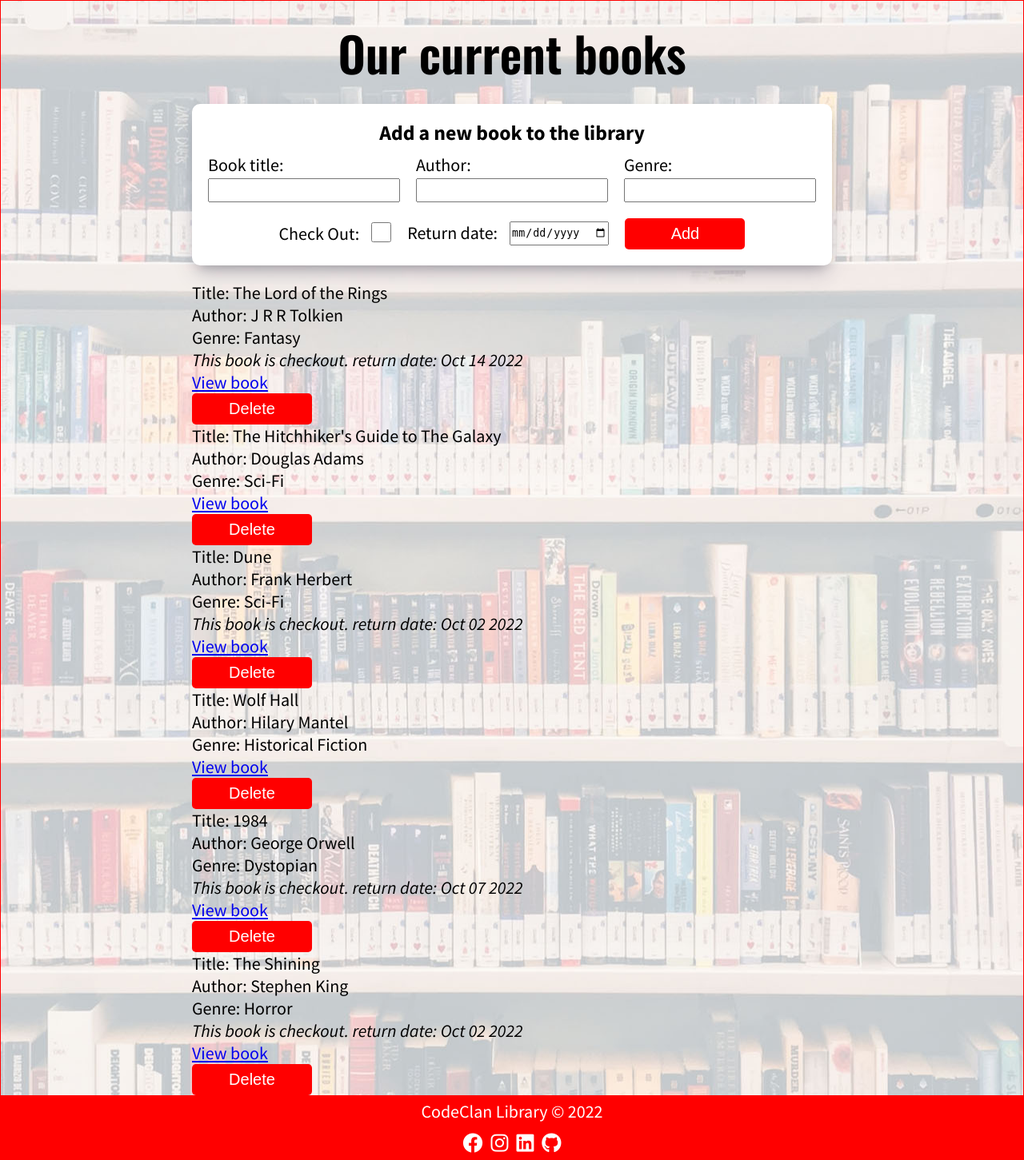
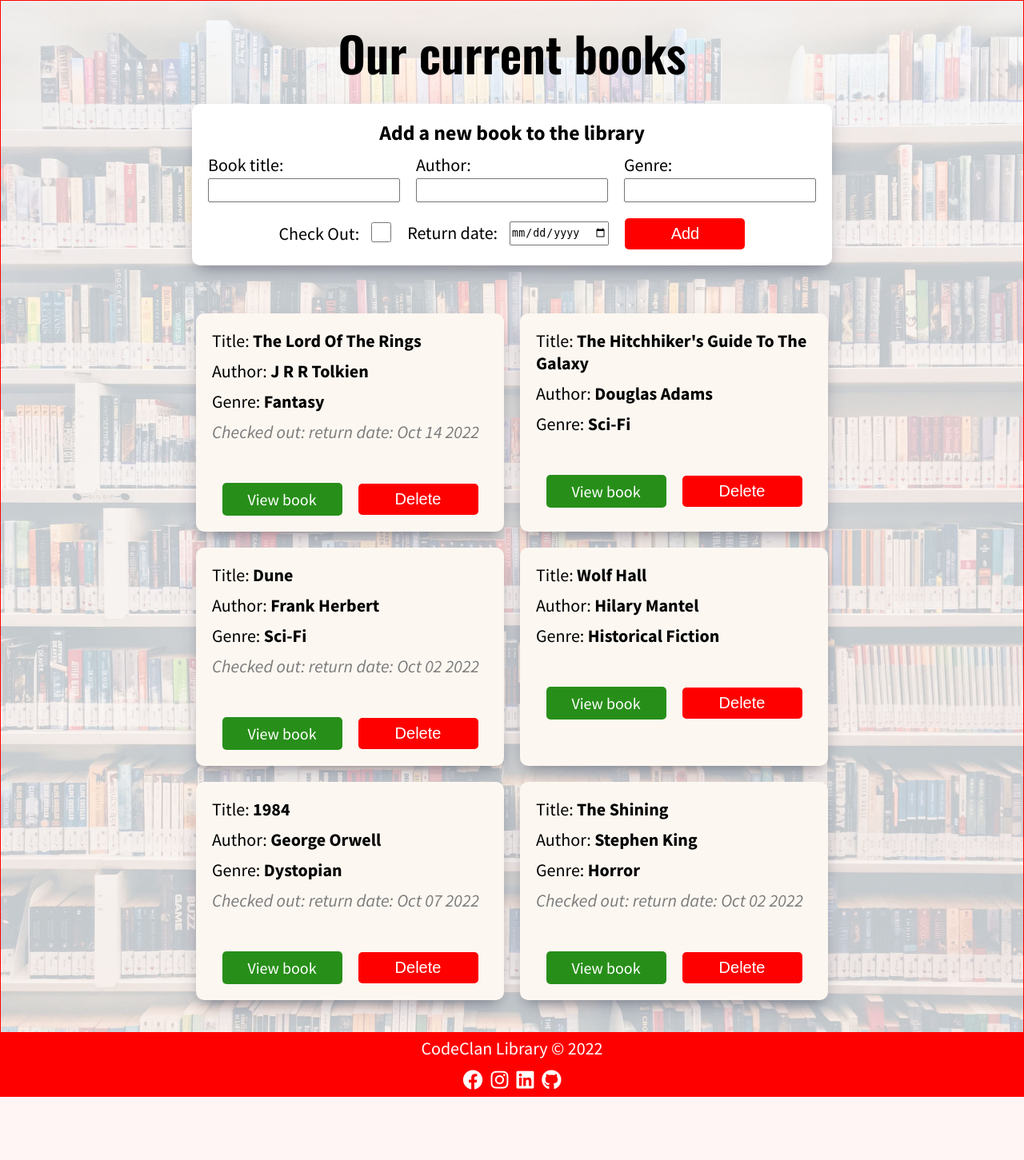
Before and after one commit to ST3V3NP3RRY/Codeclan_library_w3_homework, a Flask app: page /books in a window 1280 px wide. Shown: the part 80-1531 px from the top of the page at 80% size. After the commit the page ends 1452 px from the top, so only its background shows below. Run offline with Flask 2, Linux system fonts and the light colour scheme.

Commit message:
change styling book list for better ui

```diff
--- a/static/css/main.css
+++ b/static/css/main.css
@@ -13,6 +13,7 @@ html {
 body {
   background-image: url(/static/images/book_background.jpg);
   background-position: center;
+  background-size: cover;
   font-size: 2.2rem;
   font-family: "Source Sans Pro", sans-serif;
 }
@@ -22,6 +23,10 @@ main {
   margin: 0 auto;
   border: 1px solid red;
   min-height: 70vh;
+}
+
+a {
+  text-decoration: none;
 }
 
 /* ----------- End of Main styles ------------- */
@@ -92,7 +97,7 @@ nav > ul > li > a:hover {
 
 /* ---- End of home Page styles ----- */
 
-/* ---- book and form styles ---- */
+/* ---- add book form styles ---- */
 
 .form_and_books_container {
   display: flex;
@@ -151,6 +156,14 @@ nav > ul > li > a:hover {
   margin-left: 1.5rem;
 }
 
+.bold_text {
+  font-weight: 700;
+}
+
+.checked_text {
+  color: rgb(123, 123, 123);
+}
+
 .date_align > input {
   margin-left: 1.5rem;
 }
@@ -180,7 +193,55 @@ label {
   cursor: pointer;
 }
 
-/* ---- End of book and form styles ---- */
+/* ---- End of add book form styles ---- */
+
+/* ---- Book list styles ----- */
+
+.books_container {
+  display: flex;
+  flex-wrap: wrap;
+  gap: 2rem;
+  justify-content: center;
+  margin: 4rem 0;
+}
+
+.book_container {
+  width: 38.5rem;
+  padding: 2rem;
+  background-color: rgb(252, 247, 241);
+  border-radius: 1rem;
+  box-shadow: rgba(50, 50, 93, 0.25) 0px 13px 27px -5px,
+    rgba(0, 0, 0, 0.3) 0px 8px 16px -8px;
+}
+
+.book_container > p {
+  margin-bottom: 1rem;
+}
+
+.view_and_delete_align {
+  display: flex;
+  justify-content: center;
+  align-items: center;
+  gap: 2rem;
+  margin-top: 5rem;
+}
+
+.view_book_btn {
+  background-color: rgb(39, 143, 25);
+  color: white;
+  border: none;
+  width: 15rem;
+  padding: 8px 16px;
+  font-size: 2rem;
+  border-radius: 0.5rem;
+  text-align: center;
+}
+
+.view_book_btn:hover {
+  background-color: rgb(26, 102, 16);
+}
+
+/* ---- End of book list styles ---- */
 
 /* ---- Contact page styles ---- */
 
--- a/templates/books.html
+++ b/templates/books.html
@@ -52,20 +52,21 @@
     {% for book in books %}
 
     <div class="book_container">
-      <p class="book_title">Title: {{ book.title }}</p>
-      <p class="book_author">Author: {{ book.author }}</p>
-      <p class="book_genre">Genre: {{ book.genre }}</p>
+      <p>Title: <span class="bold_text">{{ book.title|title }}</span></p>
+      <p>Author: <span class="bold_text">{{ book.author|title }}</span></p>
+      <p>Genre: <span class="bold_text">{{ book.genre|title }}</span></p>
 
       {% if book.checked_out %}
-      <p>
+      <p class="checked_text">
         <i>
-          This book is checkout. return date: {{ book.return_date.strftime("%b
-          %d %Y") }}
+          Checked out: return date: {{ book.return_date.strftime("%b %d %Y") }}
         </i>
       </p>
       {% endif %}
-
-      <a href="/books/{{books.index(book)}}">View book</a>
+      <div class="view_and_delete_align">
+        <a class="view_book_btn" href="/books/{{books.index(book)}}"
+          >View book</a
+        >
 
         <!--- Delete button --->
         <form
@@ -76,6 +77,8 @@
           <input class="form_btn" type="submit" value="Delete" />
         </form>
       </div>
+      <!---- view and delete align ----->
+    </div>
     <!--- book_container end --->
 
     {% endfor %}
--- a/templates/contact.html
+++ b/templates/contact.html
@@ -8,7 +8,7 @@
     it for you and let you know if we can locate it.
   </p>
 
-  <form action="">
+  <form action="" method="post">
     <label for="name">Your Name:</label>
     <input type="text" id="name" name="name" />
   </form>
```
Lines whose indentation alone changed are shown as unchanged.
